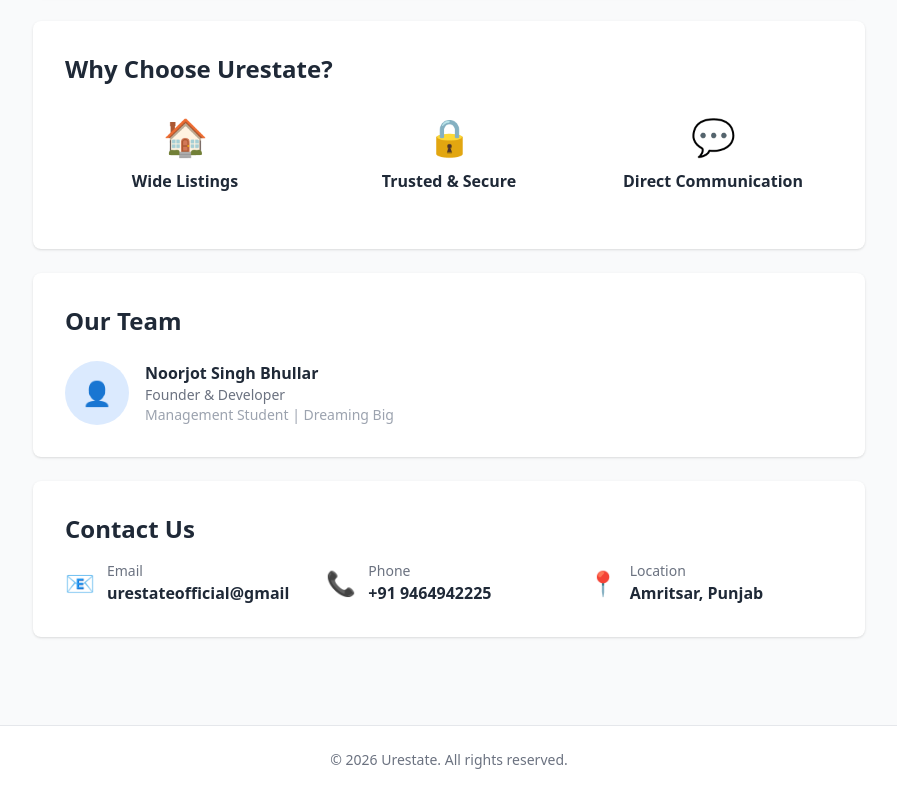
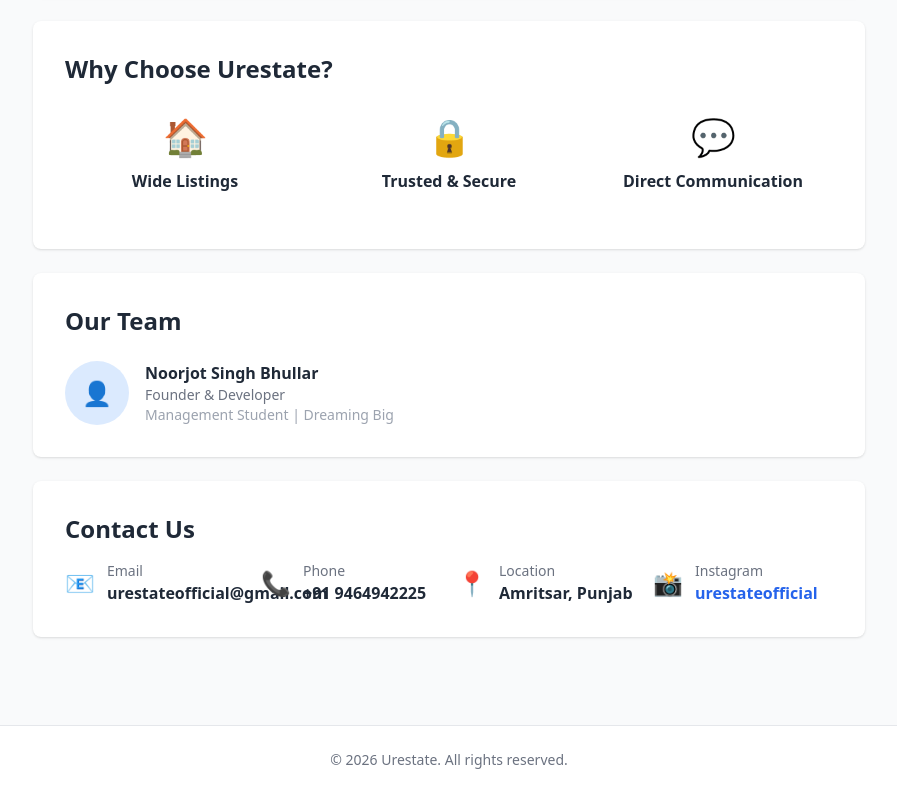
Before and after one commit to noorjotbhullar2007-hue/urestate, a website: page public/about.html in a window 1280 px wide. Shown: the part 719-1513 px from the top of the page, without its empty margins (191-1088 px from the left). Drawn offline with nearby package versions, Linux system fonts and the light colour scheme.

Commit message:
Added Instagram link to About Us page

```diff
--- a/public/about.html
+++ b/public/about.html
@@ -104,12 +104,12 @@
     <!-- Contact Section -->
     <div class="bg-white rounded-lg shadow p-8 mb-6">
         <h2 class="text-2xl font-bold text-gray-800 mb-4">Contact Us</h2>
-        <div class="grid grid-cols-1 md:grid-cols-3 gap-4">
+                <div class="grid grid-cols-1 md:grid-cols-4 gap-4">
             <div class="flex items-center gap-3">
                 <span class="text-2xl">📧</span>
                 <div>
                     <p class="text-sm text-gray-500">Email</p>
-                    <p class="font-semibold text-gray-800">urestateofficial@gmail</p>
+                    <p class="font-semibold text-gray-800">urestateofficial@gmail.com</p>
                 </div>
             </div>
             <div class="flex items-center gap-3">
@@ -124,6 +124,14 @@
                 <div>
                     <p class="text-sm text-gray-500">Location</p>
                     <p class="font-semibold text-gray-800">Amritsar, Punjab</p>
+                </div>
+            </div>
+            <div class="flex items-center gap-3">
+                <span class="text-2xl">📸</span>
+                <div>
+                    <p class="text-sm text-gray-500">Instagram</p>
+                    <a href="https://www.instagram.com/urestateofficial" target="_blank"
+                    class="font-semibold text-blue-600 hover:underline">urestateofficial</a>
                 </div>
             </div>
         </div>
```
